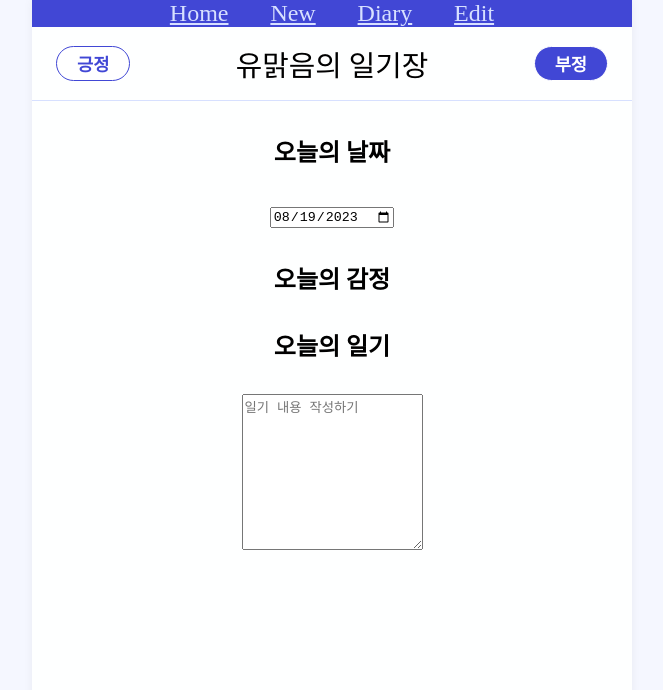
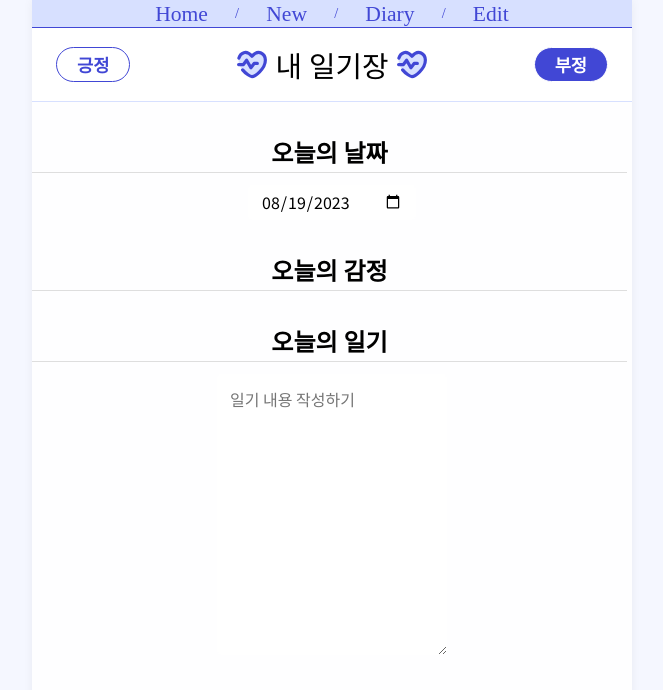
Before and after one commit to yumalg12/YURINOTE, a React (Create React App) app: page / in a window 1280 px wide. Shown: the top 690 px of the page, without its empty margins (308-971 px from the left). Built offline with nearby package versions, Linux system fonts and the light colour scheme; a web font is replaced by a local one.

Commit message:
디자인 수정

```diff
--- a/src/App.css
+++ b/src/App.css
@@ -3,7 +3,7 @@
 .App {
   font-family: 'Single Day', cursive;
   text-align: center;
-  background-color: rgb(254, 255, 255);
+  background-color: rgb(254, 254, 255);
   width: 100%;
   max-width: 600px;
   margin: 0 auto;
@@ -13,16 +13,51 @@
 }
 
 .TempMenus{
-  background: #4147d5;
+  background: #D7E0FF;
   display: flex;
   justify-content: space-evenly;
-  padding: 0rem 6rem;
+  padding: 0.1rem 6rem 0rem 6rem;
+  border-bottom: 1px solid #4147D5;
 }
 
 .TempMenus a{
-  color:#D7E0FF;
+  color:#4147d5;
+  text-decoration: none;
+  font-size: 0.9em;
+}
+
+.TempMenus span{
+  color:#4147d5;
+  font-size: 0.6em;
+  margin-top: 3px;
 }
 
 .TempMenus a:hover{
   filter: brightness(120%) saturate(120%);
 }
+
+input, select, textarea {
+  padding: 0.3rem 0.8rem;
+  border: none;
+  border-radius: 5px;
+  font-family: 'Noto Sans KR', sans-serif;
+  font-size: 1rem;
+}
+
+textarea{
+  padding: 0.8rem;
+  line-height: 1.6;
+}
+
+input:focus-visible, select:focus-visible, textarea:focus-visible {
+  box-shadow: 0px 0px 0px 5px #d7e0ff9e;
+  outline: none;
+}
+
+h4{
+  margin-block-end: 0.5em;
+  margin-inline-end: 5px;
+  padding-bottom: 3px;
+  filter: hue-rotate(260deg);
+  border-bottom: 1px solid #dedede;
+}
--- a/src/App.js
+++ b/src/App.js
@@ -10,8 +10,11 @@ function App() {
     <div className="App">
       <div className="TempMenus">
         <Link to={"/"}>Home </Link>
+        <span>/</span>
         <Link to={"/new"}>New </Link>
+        <span>/</span>
         <Link to={"/diary"}>Diary </Link>
+        <span>/</span>
         <Link to={"/edit"}>Edit</Link>
       </div>
       <Routes>
--- a/src/component/Button.css
+++ b/src/component/Button.css
@@ -14,8 +14,8 @@
 }
 
 .Button_default {
-    background-color: #ece;
-    border: 1px solid #ece;
+    background-color: #D7E0FF;
+    border: 1px solid #D7E0FF;
     color:#4147D5;
 }
 
--- a/src/component/Header.css
+++ b/src/component/Header.css
@@ -3,6 +3,7 @@
     display: flex;
     align-items: center;
     border-bottom: 1px solid #D7E0FF;
+    background-color: white;
 }
 
 .Header > div {
--- a/src/pages/Home.js
+++ b/src/pages/Home.js
@@ -2,13 +2,20 @@ import { useSearchParams } from "react-router-dom";
 import Button from "../component/Button";
 import Header from "../component/Header";
 import Editor from "../component/Editor";
+import logo from "../img/heart.svg"
 
 const Home = () => {
     const [searchParams, setSearchParams] = useSearchParams();
     console.log(searchParams.get("sort"));
     return <div>
         <Header
-            title={"유맑음의 일기장"}
+              title={
+                <>
+                <img src={logo} alt="로고" width={30} style={{ margin: '0 0.5rem' }} />
+                내 일기장
+                <img src={logo} alt="로고" width={30} style={{ margin: '0 0.5rem' }} />
+                </>
+              }
             leftChild={
                 <Button text={"긍정"} type="positive" onClick={() => {alert("Positive");}}/>
             }
@@ -16,8 +23,11 @@ const Home = () => {
                 <Button text={"부정"} type="negative" onClick={() => {alert("Negative");}}/>
             }
             >
+
         </Header>
-        <Editor/>
+        <Editor onSubmit={() => {
+        alert("작성완료");
+    }}/>
     </div>;
 };
 
```
Also changed, not shown: src/img/heart.svg (added).
